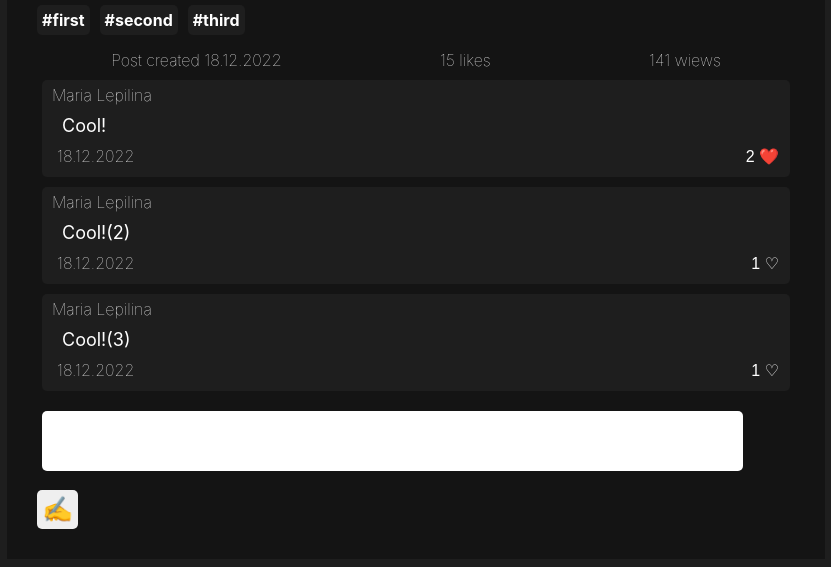
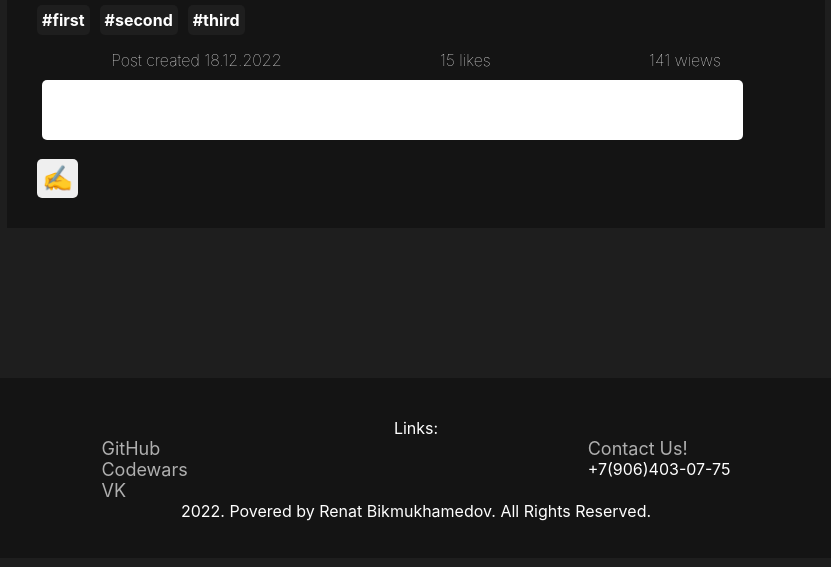
Before and after one commit to MAN5ON/Blog, a React (Create React App) app in the folder frontend/: page / in a window 1280 px wide. Shown: the part 819-1386 px from the top of the page, without its empty margins (224-1055 px from the left). Built offline with nearby package versions, Linux system fonts and the light colour scheme.

Commit message:
feat(blog): add comment's front logic

```diff
--- a/frontend/src/components/auth/logIn.jsx
+++ b/frontend/src/components/auth/logIn.jsx
@@ -1,6 +1,6 @@
 import s from "../styles/auth.module.css";
 
-export const LogIn = () => {
+export const LogIn = (showLogin) => {
   return (
     <div className={s.authPage}>
       <div className={s.inputs}>
--- a/frontend/src/components/auth/signUp.jsx
+++ b/frontend/src/components/auth/signUp.jsx
@@ -1,6 +1,6 @@
 import s from "../styles/auth.module.css";
 
-export const SignUp = () => {
+export const SignUp = (showLogin) => {
   return (
     <div className={s.authPage}>
       <div className={s.inputs}>
--- a/frontend/src/components/main/blog/index.jsx
+++ b/frontend/src/components/main/blog/index.jsx
@@ -1,6 +1,41 @@
+import { useState, React } from "react";
 import s from "../../styles/blog.module.css";
 
 export const Blog = () => {
+  const [comments, viewComments] = useState([]);
+  const [comment, setComment] = useState("");
+
+  const addComment = () => {
+    if (comment.trim().length) {
+      viewComments([
+        ...comments,
+        {
+          id: new Date().toISOString(),
+          comment,
+          likesCount: 0,
+          likeStatus: false,
+          dateComment: new Date().toLocaleString(),
+        },
+      ]);
+      setComment("");
+    }
+  };
+
+  const deleteComment = (commentID) => {
+    viewComments(comments.filter((c) => c.id !== commentID));
+  };
+  const toggleLikeStatus = (commentID) => {
+    viewComments(
+      comments.map((c) => {
+        if (c.id !== commentID) {
+          return c;
+        } else {
+          return { ...c, likeStatus: !c.likeStatus };
+        }
+      })
+    );
+  };
+
   return (
     <div className={s.blogPage}>
       <div className={s.blogItem}>
@@ -27,37 +62,47 @@ export const Blog = () => {
           <div className={s.blogLikes}>15 likes</div>
           <div className={s.blogwiews}>141 wiews</div>
         </div>
+
         <div className={s.comments}>
-          <div className={s.commentItem}>
-            <div className={s.authorComment}>Maria Lepilina</div>
-            <div className={s.comment}>Cool!</div>
-            <div className={s.statComment}>
-              <div className={s.dateComment}>18.12.2022</div>
-              <button className={s.likesComment}>2 ❤️</button>
+          {comments.slice(0).map((comments) => (
+            <div className={s.commentItem}>
+              <div className={s.headComment}>
+                <div className={s.username}>{comments.id}</div>
+                <button
+                  className={s.deleteComment}
+                  onClick={() => deleteComment(comments.id)}
+                >
+                  ❌
+                </button>
+              </div>
+
+              <div className={s.TextComment}>{comments.comment}</div>
+
+              <div className={s.basementComment}>
+                <div className={s.dateComment}>{comments.dateComment}</div>
+                <button
+                  className={s.likes}
+                  onClick={() => toggleLikeStatus(comments.id)}
+                >
+                  {comments.likesCount}{" "}
+                  {comments.likeStatus === true ? "❤️" : "🖤"}
+                </button>
+              </div>
             </div>
-          </div>
-
-          <div className={s.commentItem}>
-            <div className={s.authorComment}>Maria Lepilina</div>
-            <div className={s.comment}>Cool!(2)</div>
-            <div className={s.statComment}>
-              <div className={s.dateComment}>18.12.2022</div>
-              <button className={s.likesComment}>1 ♡</button>
-            </div>
-          </div>
-
-          <div className={s.commentItem}>
-            <div className={s.authorComment}>Maria Lepilina</div>
-            <div className={s.comment}>Cool!(3)</div>
-            <div className={s.statComment}>
-              <div className={s.dateComment}>18.12.2022</div>
-              <button className={s.likesComment}>1 ♡</button>
-            </div>
-          </div>
+          ))}
 
           <div className={s.leaveComment}>
-            <textarea />
-            <button className={s.sendButton}>✍️</button>
+            <textarea
+              className={s.comment}
+              value={comment}
+              maxLength={100}
+              onChange={(e) => {
+                setComment(e.target.value);
+              }}
+            />
+            <button className={s.sendButton} onClick={addComment}>
+              ✍️
+            </button>
           </div>
         </div>
       </div>
--- a/frontend/src/components/main/forum/index.jsx
+++ b/frontend/src/components/main/forum/index.jsx
@@ -2,11 +2,11 @@ import { useState } from "react";
 import s from "../../styles/forum.module.css";
 
 export const Forum = () => {
-  const [forum, setForum] = useState([]);
+  const [forum, viewForum] = useState([]);
   const [message, setMessage] = useState("");
   const addMessage = () => {
     if (message.trim().length) {
-      setForum([
+      viewForum([
         ...forum,
         {
           id: new Date().toISOString(),
@@ -20,15 +20,15 @@ export const Forum = () => {
     }
   };
   const deleteMessage = (messageID) => {
-    setForum(forum.filter((m) => m.id !== messageID));
+    viewForum(forum.filter((m) => m.id !== messageID));
   };
   const toggleLikeStatus = (messageID) => {
-    setForum(
+    viewForum(
       forum.map((m) => {
         if (m.id !== messageID) {
           return m;
         } else {
-          return { ...m, likeStatus: !m.likeStatus };
+          return { ...m, likeStatus: !m.likeStatus}
         }
       })
     );
--- a/frontend/src/components/styles/blog.module.css
+++ b/frontend/src/components/styles/blog.module.css
@@ -71,13 +71,24 @@
   background-color: rgb(30, 30, 30);
 }
 
-.authorComment {
+.headComment {
+  display: flex;
+  justify-content: space-between;
+  margin-bottom: 10px;
+
   font-size: 16px;
   font-weight: lighter;
 }
 
-.authorComment:hover {
+.username:hover {
   text-decoration: underline;
+}
+
+.deleteComment {
+  background: none;
+  border: none;
+  outline: none;
+  cursor: pointer;
 }
 
 .comment {
@@ -87,18 +98,17 @@
   font-size: 18px;
 }
 
-.statComment {
+.basementComment {
   display: flex;
   flex-direction: row;
   justify-content: space-between;
-  margin: 5px;
+  margin-top: 5px;
 
   font-weight: lighter;
 
 }
 
-.likesComment {
-
+.likes {
   font-size: 16px;
   color: rgb(255, 255, 255);
   background-color: rgb(30, 30, 30);
@@ -113,6 +123,7 @@
   width: 90%;
   height: 50px;
   border-radius: 5px;
+  font-size: 14px;
 
   resize: none;
   border: none;
```
